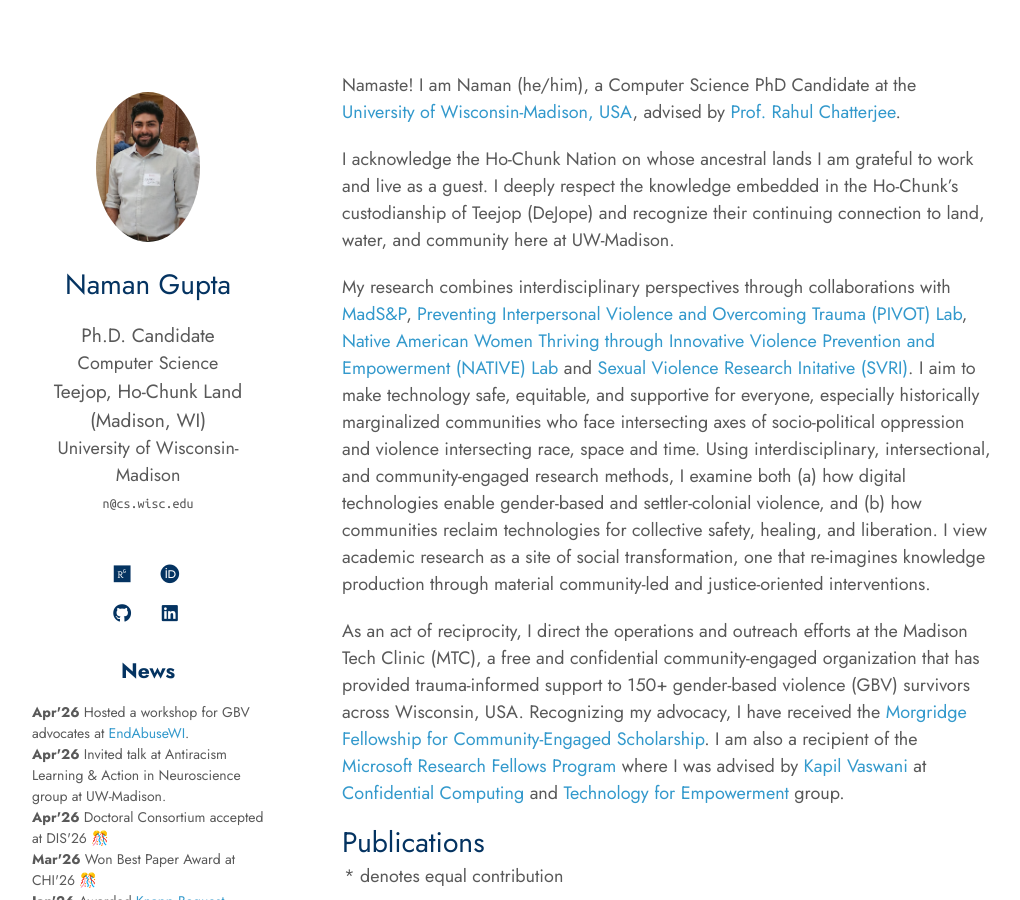
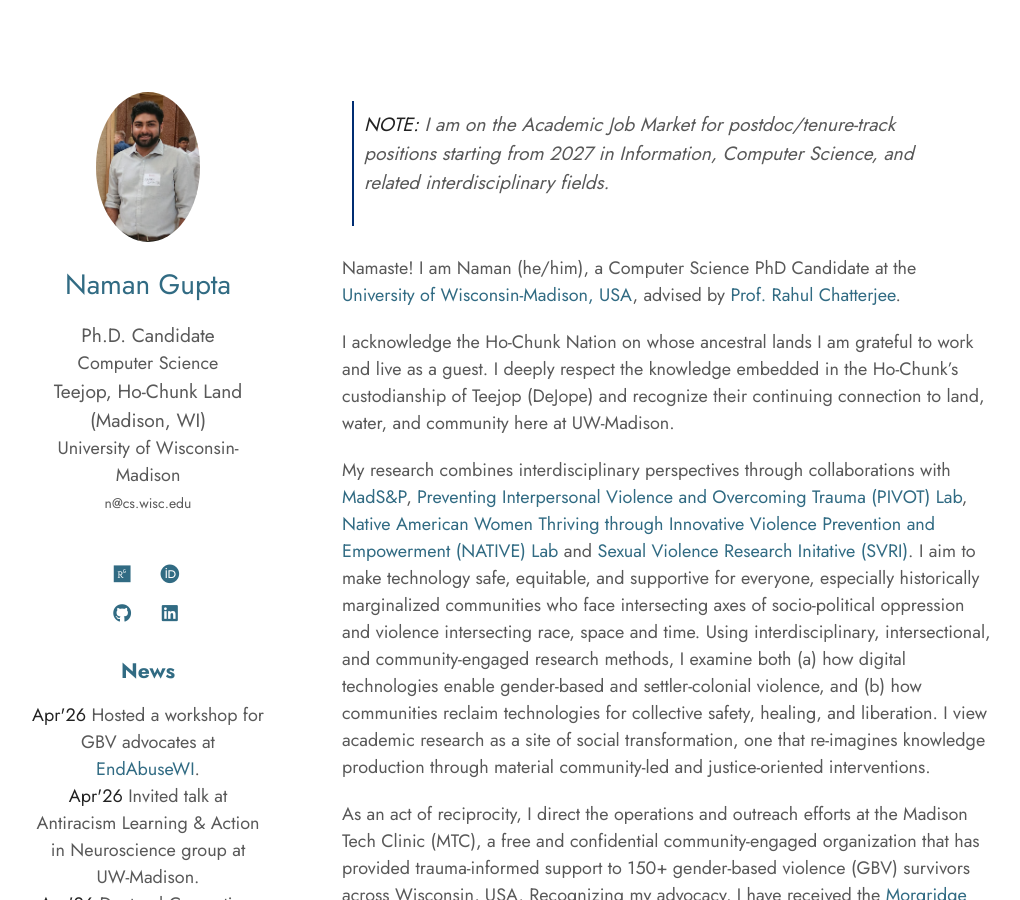
Before and after one commit to naman/naman.github.io, a Jekyll site: the page built from index.md, in a window 1280 px wide and 900 px high. Shown: the whole window, without its empty margins (128-1148 px from the left). Built offline with Jekyll 4.4.1, drawn with Linux system fonts in a browser that asks for light colours; nearby versions of some CDN libraries; a style sheet for code colours, icons or effects is not loaded; some of the changed lines change nothing that is shown.

Commit message:
job market update

```diff
--- a/_config.yml
+++ b/_config.yml
@@ -36,7 +36,7 @@
 
 # Auto Dark Mode
 # You may use the option to disable the automatic dark theme
-auto_dark_mode: true
+auto_dark_mode: false
 
 # Font
 # You can use this option to choose between Serif or Sans Serif fonts.
--- a/index.md
+++ b/index.md
@@ -1,6 +1,9 @@
 ---
 layout: homepage
 ---
+
+> **_NOTE:_**  I am on the Academic Job Market for postdoc/tenure-track positions starting from 2027 in Information, Computer Science, and related interdisciplinary fields.
+
 
 Namaste! I am Naman (he/him), a Computer Science PhD Candidate at the [University of Wisconsin-Madison, USA](https://cs.wisc.edu/), advised by [Prof. Rahul Chatterjee](https://pages.cs.wisc.edu/~chatterjee/).
 
```
